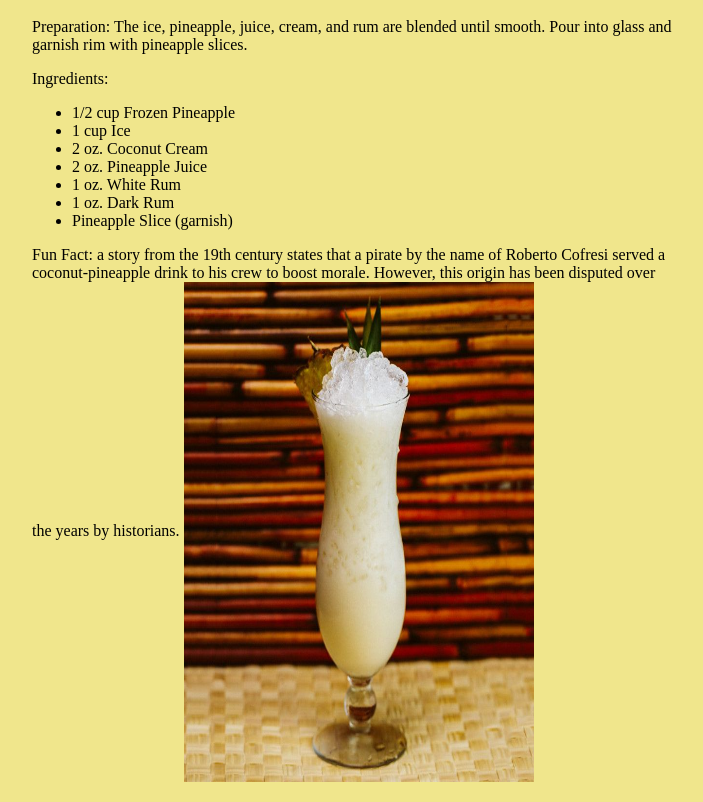
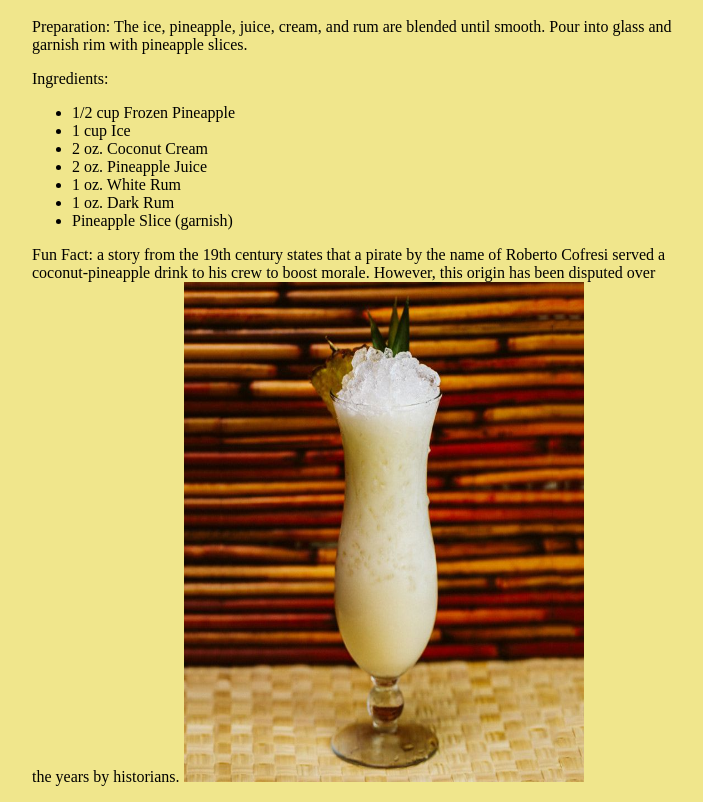
Before and after one commit to nixfanboy/nixfanboy.github.io, a plain HTML site: page PinaColada.html in a window 1280 px wide. Shown: the part 50-852 px from the top of the page, without its empty margins (288-991 px from the left). Drawn offline with Linux system fonts and the light colour scheme.

```diff
--- a/PinaColada.html
+++ b/PinaColada.html
@@ -21,7 +21,7 @@
   <p>Fun Fact: a story from the 19th century states that a pirate by the name of Roberto Cofresi served a coconut-pineapple drink to
 his crew to boost morale. However, this origin has been disputed over the years by historians.
 
-<img src="pinacolada.jpg" alt="Pina Colada" width="350" height="500" align="center">
+<img src="pinacolada.jpg" alt="Pina Colada" width="400" height="500" center="center">
 
 </head>
 </body>
```
